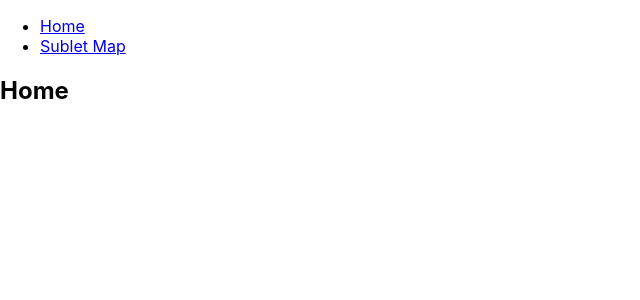
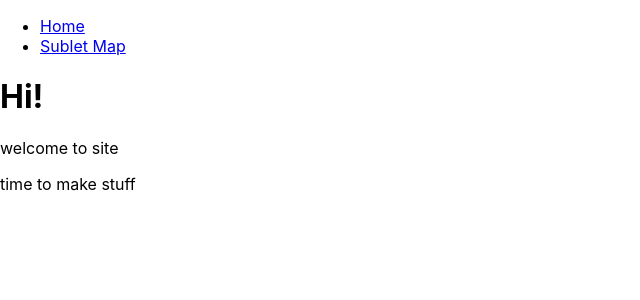
Before and after one commit to RogerLamTd/McHacks, a React (Create React App) app in the folder mclet/: page / in a window 1280 px wide. Shown: the top 300 px of the page, without its empty margins (0-640 px from the left). Built offline with nearby package versions, Linux system fonts and the light colour scheme; what react-google-maps would draw is missing.

Commit message:
Fixing function

```diff
--- a/mclet/src/index.js
+++ b/mclet/src/index.js
@@ -3,6 +3,7 @@ import ReactDOM from 'react-dom';
 import { BrowserRouter as Router, Switch, Route, Link } from "react-router-dom";
 import './index.css';
 import App from './App';
+
 
 const IndexPage = () => (
     <>
@@ -11,6 +12,9 @@ const IndexPage = () => (
     <p> time to make stuff</p>
     </>
 )
+
+
+
 export default function Test() {
     return(
         <Router>
@@ -18,8 +22,8 @@ export default function Test() {
             <nav>
                 <ul>
                     <li>
-                        <Link to="/">Home</Link>
-                    </li>
+                        <Link to="/">Home </Link>
+                        </li>
                     <li>
                         <Link to="/sublet">Sublet Map</Link>
                     </li>
@@ -27,10 +31,10 @@ export default function Test() {
             </nav>
             <Switch>
                 <Route path="/sublet">
-                 <App />
+                    <App />
                 </Route>
                 <Route path="/">
-                    <Home />
+                    <IndexPage />
                 </Route>
             </Switch>
             </>
```
